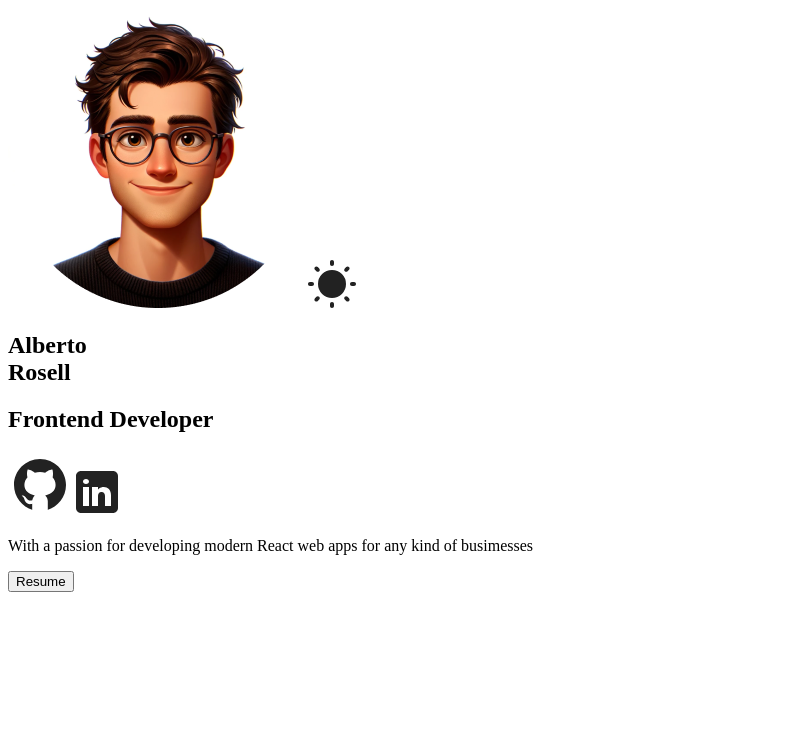
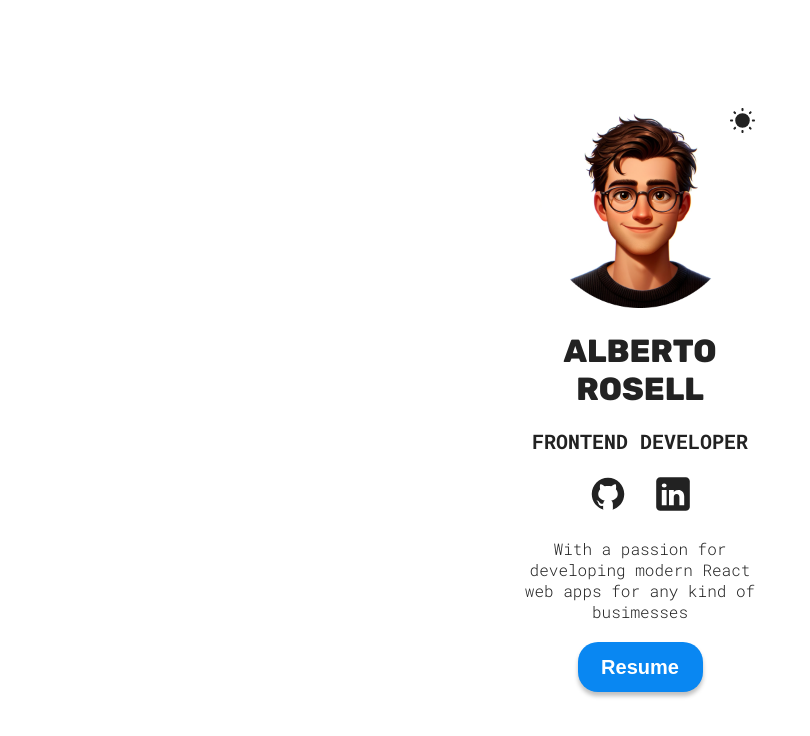
Before and after one commit to Uyarra73/Alberto-Rosell-portfolio, a React (Vite) app: page / in a window 1280 px wide. Shown: the top 736 px of the page, without its empty margins (0-810 px from the left). Built offline with nearby package versions, Linux system fonts and the light colour scheme.

Commit message:
Hero section finished

```diff
--- a/src/App.css
+++ b/src/App.css
@@ -0,0 +1,68 @@
+:root {
+    --background-color: #fff;
+    --btn-color: #0987f2;
+    --btn-text-color: #fff;
+    --project-card-bg: #ffffff00;
+    --text-color: #222;
+    --form-text-color: #555;
+    --footer-text-color: #888;
+}
+
+[data-theme="dark"] {
+    --background-color: #222;
+    --btn-color: #0987f2;
+    --btn-text-color: #222;
+    --project-card-bg: #fff;
+    --text-color: #fff;
+    --form-text-color: #fff;
+    --footer-text-color: #bbb;
+}
+
+body {
+    background-color: var(--background-color);
+    display: flex;
+    justify-content: center;
+    margin: 0 auto 60px;
+}
+
+#root {
+    display:flex;
+    flex-direction: column;
+    gap: 60px;
+}
+
+h1, h2, h3, p {
+    color: var(--text-color);
+    margin: 0;
+    padding: 0;
+}
+
+h2, h3, p {
+    font-family: 'Roboto Mono', monospace;
+}
+
+h1, h2 {
+    text-transform: uppercase;
+}
+
+h2, h3 {
+    font-size: 20px;
+}
+
+h1 {
+    font-family: 'Rubik', sans-serif;
+    font-size: 32px;
+}
+
+p {
+    font-size: 16px;
+    font-weight: 300;
+}
+
+.sectionTitle {
+    margin-bottom: 30px;
+}
+
+.hover {
+    cursor: pointer;
+}
--- a/src/common/ThemeContext.jsx
+++ b/src/common/ThemeContext.jsx
@@ -15,6 +15,7 @@
     }, [theme]);
 
     const toggleTheme = () => {
+
         setTheme((prevTheme) => (prevTheme === 'light'? 'dark' : 'light'))
     };
 
--- a/src/sections/Hero/Hero.jsx
+++ b/src/sections/Hero/Hero.jsx
@@ -1,15 +1,22 @@
 import styles from './HeroStyles.module.css'
 import heroImg from '../../assets/hero-img.png'
-import themeIcon from '../../assets/sun.svg'
-import twitterIcon from '../../assets/twitter-light.svg'
-import githubIcon from '../../assets/github-light.svg'
-import linkedinIcon from '../../assets/linkedin-light.svg'
+import sun from '../../assets/sun.svg'
+import moon from '../../assets/moon.svg'
+import githubLight from '../../assets/github-light.svg'
+import githubDark from '../../assets/github-dark.svg'
+import linkedinLight from '../../assets/linkedin-light.svg'
+import linkedinDark from '../../assets/linkedin-dark.svg'
 import CV from '../../assets/cv.pdf'
 import { useTheme } from '../../common/ThemeContext'
 
 
 const Hero = () => {
-  const {theme, toggleTheme} = useTheme;
+  const {theme, toggleTheme} = useTheme();
+
+  const themeIcon = theme === 'light' ? sun : moon;
+  const githubIcon = theme === 'light' ? githubLight : githubDark;
+  const linkedinIcon = theme === 'light'? linkedinLight : linkedinDark;
+
   return (
     <div>
       <section id='hero' className={styles.container}>
@@ -20,8 +27,9 @@
             alt='profile picture'/>
           <img
             src={themeIcon}
-            alt='Color mode'
-            className={styles.colorMode}/>
+            alt='Color mode icon'
+            className={styles.colorMode}
+            onClick={toggleTheme}/>
         </div>
         <div className={styles.info}>
           <h1>Alberto <br/>Rosell</h1>
@@ -34,7 +42,7 @@
               <img src={linkedinIcon} alt='Linkedin Icon'/>
             </a>
           </span>
-          <p>With a passion for developing modern React web apps for any kind of busimesses</p>
+          <p className={styles.description}>With a passion for developing modern React web apps for any kind of busimesses</p>
           <a href={CV} download>
             <button className='hover'>Resume</button>
           </a>
--- a/src/sections/Hero/HeroStyles.module.css
+++ b/src/sections/Hero/HeroStyles.module.css
@@ -0,0 +1,79 @@
+.container {
+    display: flex;
+    flex-direction: column;
+    justify-content: center;
+    gap: 20px;
+    text-align: center;
+    height: 100dvh;
+    min-height: 500px;
+
+    .hero {
+        max-width: 200px;
+    }
+
+    span {
+        display: flex;
+        gap: 25px;
+        justify-content: center;
+
+        a {
+            margin: 0;
+
+            img {
+                width: 40px;
+            }
+        }
+    }
+
+    a {
+        width: fit-content;
+        align-self: center;
+    }
+
+    button {
+        background-color: var(--btn-color);
+        color: var(--btn-text-color);
+        border: none;
+        border-radius: 20px;
+        width: 125px;
+        height: 50px;
+        font-size: 20px;
+        font-weight: bold;
+        box-shadow: 0 4px 4px rgba(0, 0, 0, 0.25);
+        transition: box-shadow 200ms ease-in-out, transform 200ms ease-in-out;
+    }
+
+    button:hover {
+        transform: scale(1.05);
+    }
+
+    button:active {
+        transform: translateY(2px);
+        box-shadow: 0 2px 2px rgba(0, 0, 0, 0.25);
+    }
+}
+
+.colorModeContainer {
+    position: relative;
+}
+
+.colorMode {
+    position: absolute;
+    width: 25px;
+    right: 0;
+}
+
+.colorMode:hover {
+    cursor: pointer;
+}
+
+.description {
+    width: 24ch;
+    align-self: center;
+}
+
+.info {
+    display: flex;
+    gap: 20px;
+    flex-direction: column;
+}
```
